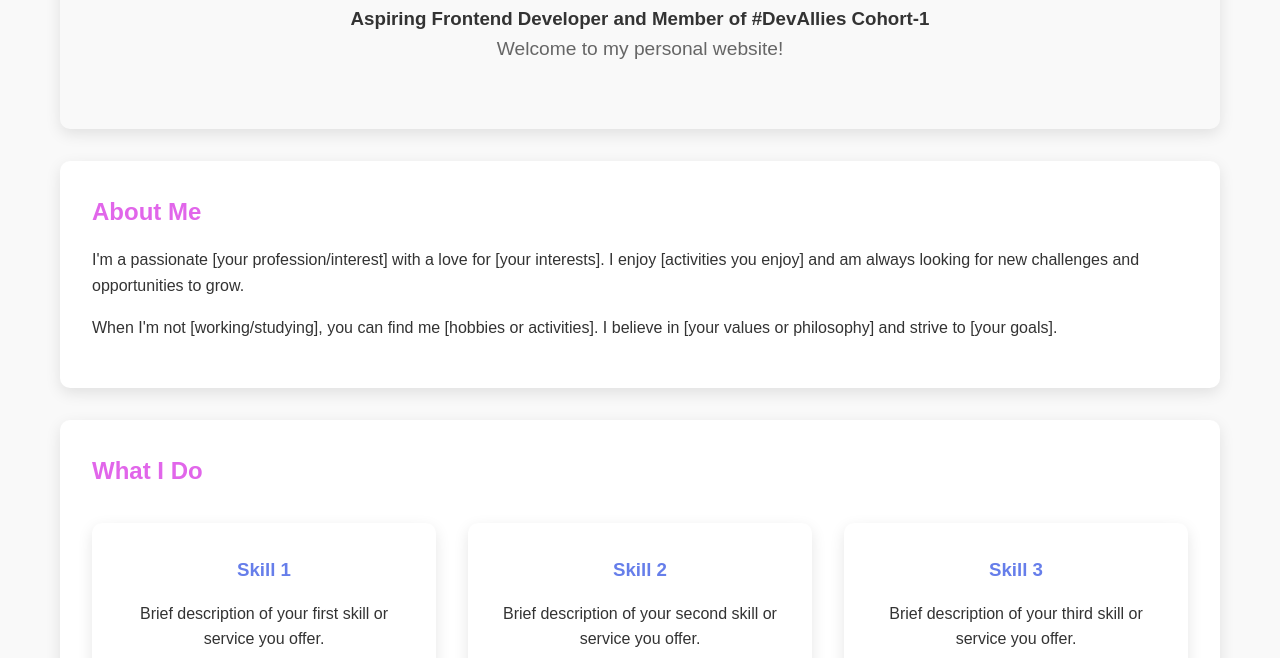
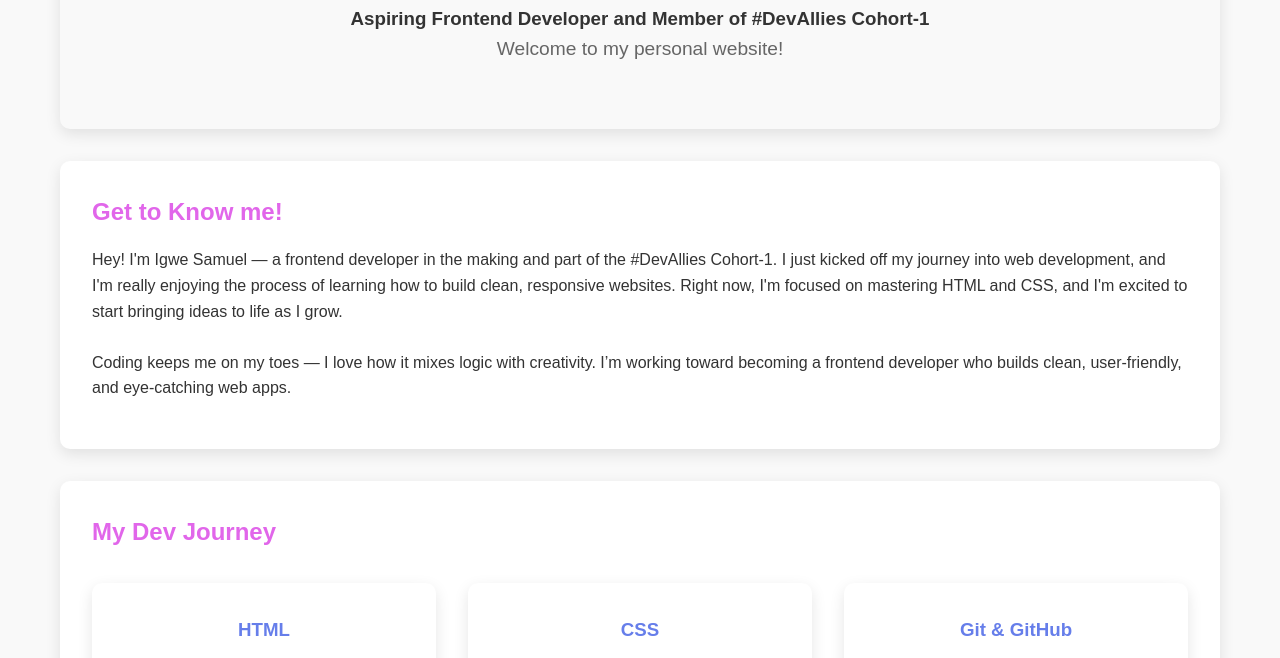
Before and after one commit to Sammie-dev1/Dev-Allies-_Wk-1, a plain HTML site: page first-website/index.html in a window 1280 px wide. Shown: the part 242-900 px from the top of the page. Drawn offline with Linux system fonts and the light colour scheme.

Commit message:
Update index.html

```diff
--- a/first-website/index.html
+++ b/first-website/index.html
@@ -26,31 +26,36 @@
         <div id="about" class="page active">
             <div class="hero">
                 <h1>Hi, I'm Igwe Samuel</h1>
-                <h3>Aspiring Frontend Developer and Member of #DevAllies Cohort-1</h3>
+                <h3>Aspiring Frontend Developer and Member of <strong>#DevAllies</strong> Cohort-1</h3>
                 <p>Welcome to my personal website!</p>
 
 
             </div>
 
             <div class="content-card">
-                <h2>About Me</h2>
-                <p>I'm a passionate [your profession/interest] with a love for [your interests]. I enjoy [activities you enjoy] and am always looking for new challenges and opportunities to grow.</p>
-                <p>When I'm not [working/studying], you can find me [hobbies or activities]. I believe in [your values or philosophy] and strive to [your goals].</p>
+                <h2>Get to Know me!</h2>
+                <p>
+                    Hey! I'm Igwe Samuel — a frontend developer in the making and part of the #DevAllies Cohort-1.
+    I just kicked off my journey into web development, and I'm really enjoying the process of learning how to build clean, responsive websites.
+    Right now, I'm focused on mastering HTML and CSS, and I'm excited to start bringing ideas to life as I grow.
+                    <br><br>
+                    Coding keeps me on my toes — I love how it mixes logic with creativity. I’m working toward becoming a frontend developer who builds clean, user-friendly, and eye-catching web apps.
+                </p>
             </div>
 
             <div class="content-card">
-                <h2>What I Do</h2>
+                <h2>My Dev Journey</h2>
                 <div class="skills">
                     <div class="skill-card">
-                        <h3>Skill 1</h3>
+                        <h3>HTML</h3>
                         <p>Brief description of your first skill or service you offer.</p>
                     </div>
                     <div class="skill-card">
-                        <h3>Skill 2</h3>
+                        <h3>CSS</h3>
                         <p>Brief description of your second skill or service you offer.</p>
                     </div>
                     <div class="skill-card">
-                        <h3>Skill 3</h3>
+                        <h3>Git & GitHub</h3>
                         <p>Brief description of your third skill or service you offer.</p>
                     </div>
                 </div>
```
